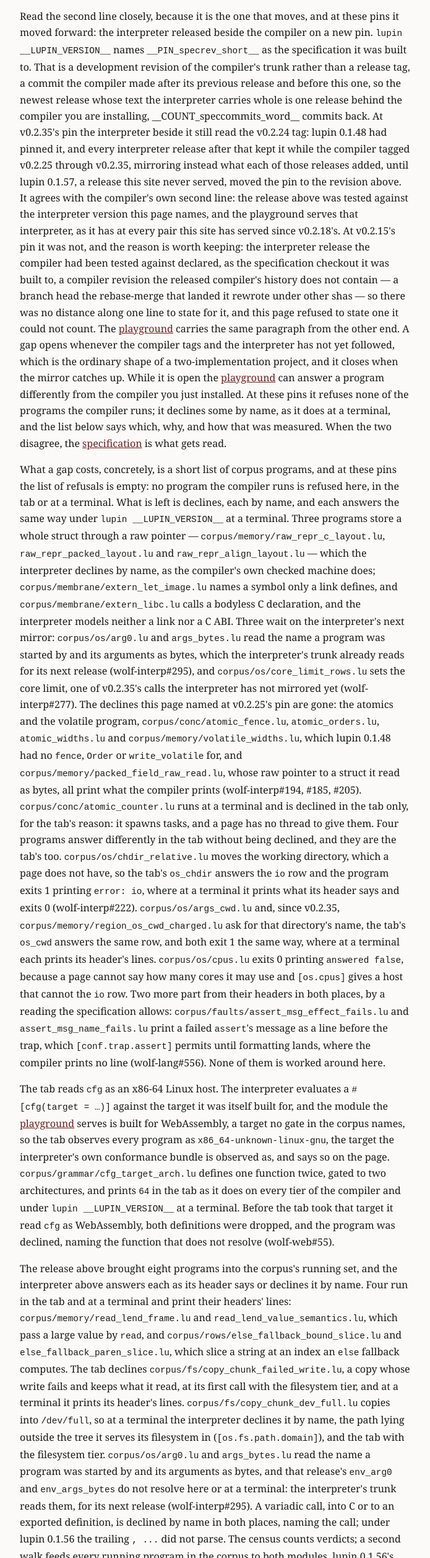
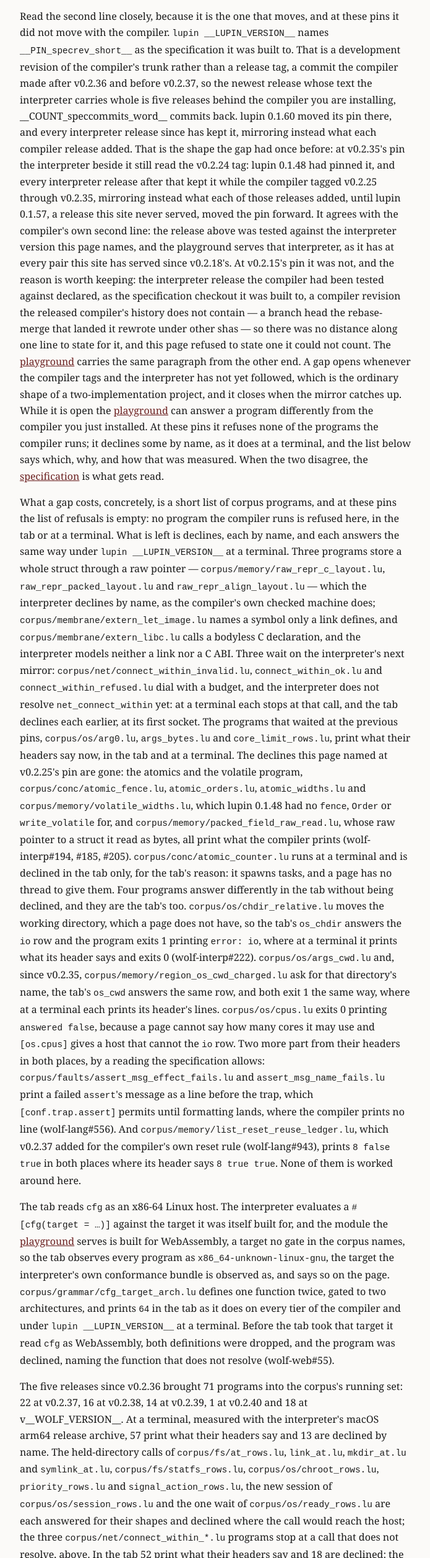
Before and after one commit to wolffe-lang/wolf-web, a plain HTML site: page site/install/index.html in a window 1280 px wide. Shown: the part 3472-5985 px from the top of the page at 62% size, without its empty margins (292-987 px from the left). Drawn offline with Linux system fonts and the light colour scheme.

Commit message:
install/: the interpreter five releases behind on one development revision; what 0.2.37 to 0.2.41 brought, measured under lupin 0.1.63; 0.2.36 becomes history

```diff
--- a/site/install/index.html
+++ b/site/install/index.html
@@ -178,19 +178,21 @@ paired with lupin __LUPIN_VERSION__ (reference interpreter), pin …</code></pre
   serves.</p>
 
   <p>Read the second line closely, because it is the one that moves, and at
-  these pins it moved forward: the interpreter released beside the
-  compiler on a new pin. <code>lupin __LUPIN_VERSION__</code> names
+  these pins it did not move with the compiler.
+  <code>lupin __LUPIN_VERSION__</code> names
   <code>__PIN_specrev_short__</code> as the specification it was built to.
   That is a development revision of the compiler's trunk rather than a
-  release tag, a commit the compiler made after its previous release and
-  before this one, so
-  the newest release whose text the interpreter carries whole is one release
-  behind the compiler you are installing, __COUNT_speccommits_word__ commits
-  back. At v0.2.35's pin the interpreter beside it still read the v0.2.24
+  release tag, a commit the compiler made after v0.2.36 and before v0.2.37,
+  so the newest release whose text the interpreter carries whole is five
+  releases behind the compiler you are installing,
+  __COUNT_speccommits_word__ commits back. lupin 0.1.60 moved its pin there,
+  and every interpreter release since has kept it, mirroring instead what
+  each compiler release added. That is the shape the gap had once before:
+  at v0.2.35's pin the interpreter beside it still read the v0.2.24
   tag: lupin 0.1.48 had pinned it, and every interpreter release after that
   kept it while the compiler tagged v0.2.25 through v0.2.35, mirroring
   instead what each of those releases added, until lupin 0.1.57, a release
-  this site never served, moved the pin to the revision above. It agrees
+  this site never served, moved the pin forward. It agrees
   with the compiler's own second line: the release above was tested against
   the interpreter version this page names, and the playground serves that
   interpreter, as it has at every pair this site has served since
@@ -224,11 +226,15 @@ paired with lupin __LUPIN_VERSION__ (reference interpreter), pin …</code></pre
   link defines, and <code>corpus/membrane/extern_libc.lu</code> calls a
   bodyless C declaration, and the interpreter models neither a link nor a C
   ABI. Three wait on the interpreter's next mirror:
-  <code>corpus/os/arg0.lu</code> and <code>args_bytes.lu</code> read the
-  name a program was started by and its arguments as bytes, which the
-  interpreter's trunk already reads for its next release (wolf-interp#295),
-  and <code>corpus/os/core_limit_rows.lu</code> sets the core limit, one of
-  v0.2.35's calls the interpreter has not mirrored yet (wolf-interp#277).
+  <code>corpus/net/connect_within_invalid.lu</code>,
+  <code>connect_within_ok.lu</code> and
+  <code>connect_within_refused.lu</code> dial with a budget, and the
+  interpreter does not resolve <code>net_connect_within</code> yet: at a
+  terminal each stops at that call, and the tab declines each earlier, at
+  its first socket. The programs that waited at the previous pins,
+  <code>corpus/os/arg0.lu</code>, <code>args_bytes.lu</code> and
+  <code>core_limit_rows.lu</code>, print what their headers say now, in
+  the tab and at a terminal.
   The declines this page named at v0.2.25's pin are gone: the atomics
   and the volatile program, <code>corpus/conc/atomic_fence.lu</code>,
   <code>atomic_orders.lu</code>, <code>atomic_widths.lu</code> and
@@ -257,8 +263,11 @@ paired with lupin __LUPIN_VERSION__ (reference interpreter), pin …</code></pre
   and <code>assert_msg_name_fails.lu</code> print a failed
   <code>assert</code>'s message as a line before the trap, which
   <code>[conf.trap.assert]</code> permits until formatting lands, where the
-  compiler prints no line (wolf-lang#556). None of them is worked around
-  here.</p>
+  compiler prints no line (wolf-lang#556). And
+  <code>corpus/memory/list_reset_reuse_ledger.lu</code>, which v0.2.37
+  added for the compiler's own reset rule (wolf-lang#943), prints
+  <code>8 false true</code> in both places where its header says
+  <code>8 true true</code>. None of them is worked around here.</p>
 
   <p>The tab reads <code>cfg</code> as an x86-64 Linux host. The interpreter
   evaluates a <code>#[cfg(target = …)]</code> against the target it was
@@ -274,9 +283,46 @@ paired with lupin __LUPIN_VERSION__ (reference interpreter), pin …</code></pre
   were dropped, and the program was declined, naming the function that does
   not resolve (wolf-web#55).</p>
 
-  <p>The release above brought eight programs into the corpus's running
-  set, and the interpreter above answers each as its header says or
-  declines it by name. Four run in the tab and at a terminal and print
+  <p>The five releases since v0.2.36 brought 71 programs into the corpus's
+  running set: 22 at v0.2.37, 16 at v0.2.38, 14 at v0.2.39, 1 at v0.2.40
+  and 18 at v__WOLF_VERSION__. At a terminal, measured with the interpreter's macOS
+  arm64 release archive, 57 print what their headers say and 13 are
+  declined by name. The held-directory calls of
+  <code>corpus/fs/at_rows.lu</code>, <code>link_at.lu</code>,
+  <code>mkdir_at.lu</code> and <code>symlink_at.lu</code>,
+  <code>corpus/fs/statfs_rows.lu</code>,
+  <code>corpus/os/chroot_rows.lu</code>, <code>priority_rows.lu</code> and
+  <code>signal_action_rows.lu</code>, the new session of
+  <code>corpus/os/session_rows.lu</code> and the one wait of
+  <code>corpus/os/ready_rows.lu</code> are each answered for their shapes
+  and declined where the call would reach the host; the three
+  <code>corpus/net/connect_within_*.lu</code> programs stop at a call that
+  does not resolve, above. In the tab 52 print what their headers say and
+  18 are declined: the filesystem, process and socket tiers decline the
+  programs above that reach them, and
+  <code>corpus/fs/mode_fd.lu</code>, <code>open_directory.lu</code> and
+  <code>corpus/os/term_lf_rows.lu</code> too, which print their headers'
+  lines at a terminal; <code>corpus/os/pty_rows.lu</code>,
+  <code>session_rows.lu</code> and <code>ready_rows.lu</code> stop first
+  at <code>os_name</code>, because a page has no <code>uname</code> to
+  read; and <code>corpus/lints/binder_variant_imported/main.lu</code> spans
+  sibling files, which the tab, one buffer, cannot hold. The one left over
+  in both places is the reset program above. The census counts verdicts;
+  a second walk feeds every running program in the corpus to both modules,
+  lupin 0.1.58's, which this site served until now, and the one this build
+  publishes, and compares what each prints. Under the new module 586
+  programs exit, 55 trap and 160 are declined, where the old one gave 581,
+  56 and 164. Five programs print differently under the two, each declined
+  or trapped under the old module and printing its header's lines under
+  this one: the three that waited on the mirror,
+  <code>corpus/lints/binder_variant_else.lu</code> and
+  <code>corpus/memory/region_outer_write_push_copy_call.lu</code>. Every
+  other program prints the same, and is declined, where it is declined,
+  for the same reason.</p>
+
+  <p>At v0.2.36's pin the release brought eight programs into the corpus's
+  running set, and lupin 0.1.58 answered each as its header says or
+  declined it by name. Four run in the tab and at a terminal and print
   their headers' lines: <code>corpus/memory/read_lend_frame.lu</code> and
   <code>read_lend_value_semantics.lu</code>, which pass a large value by
   <code>read</code>, and <code>corpus/rows/else_fallback_bound_slice.lu</code>
@@ -296,11 +342,11 @@ paired with lupin __LUPIN_VERSION__ (reference interpreter), pin …</code></pre
   its next release (wolf-interp#295). A variadic call, into C or to an
   exported definition, is declined by name in both places, naming the call;
   under lupin 0.1.56 the trailing <code>, ...</code> did not parse. The
-  census counts verdicts; a second walk feeds every running program in the
-  corpus to both modules, lupin 0.1.56's, which this site served until now,
-  and the one this build publishes, and compares what each prints. Nine
-  programs answer differently under the two, all of them v0.2.35's, below,
-  and every other program prints the same and is declined, where it is
+  census counted verdicts; a second walk fed every running program in the
+  corpus to both modules, lupin 0.1.56's, which this site served until
+  then, and lupin 0.1.58's, and compared what each printed. Nine
+  programs answered differently under the two, all of them v0.2.35's, below,
+  and every other program printed the same and was declined, where it was
   declined, for the same reason.</p>
 
   <p>At v0.2.35's pin the additions were never measured on this page, and
```
